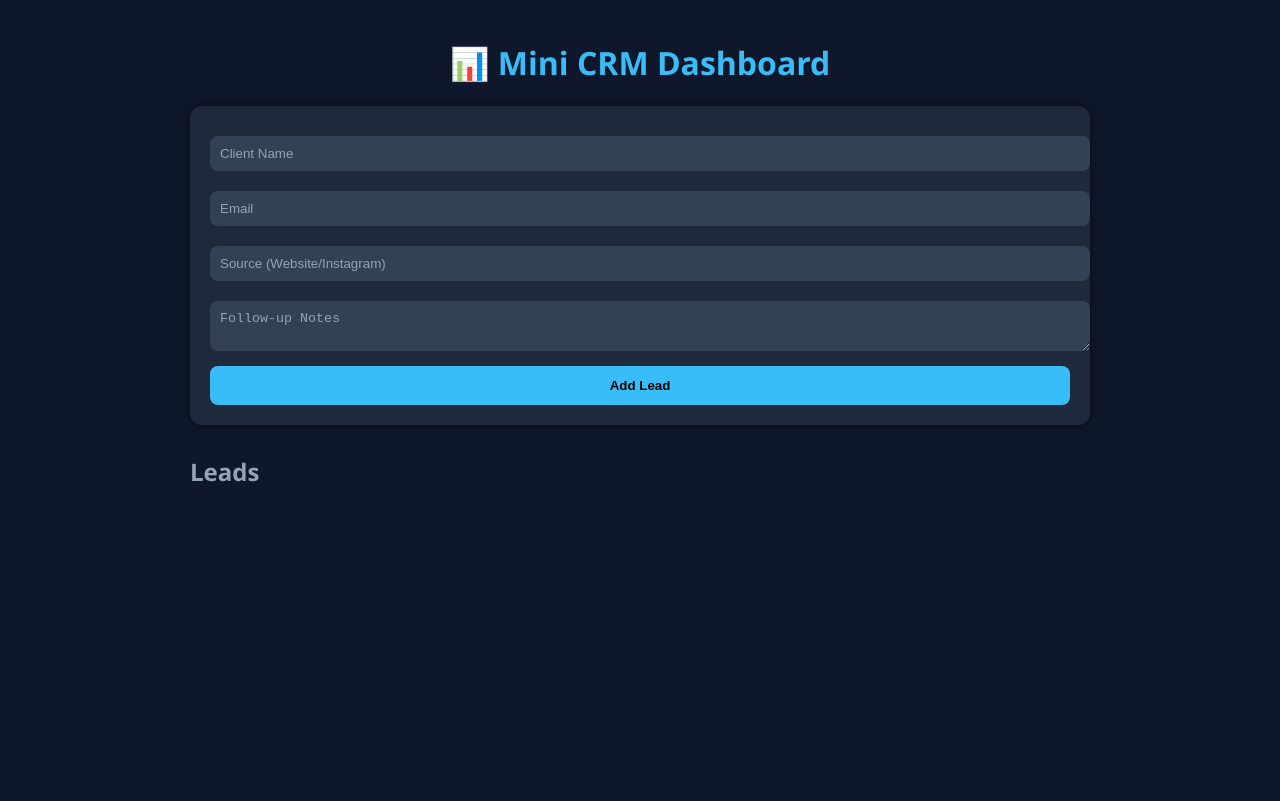
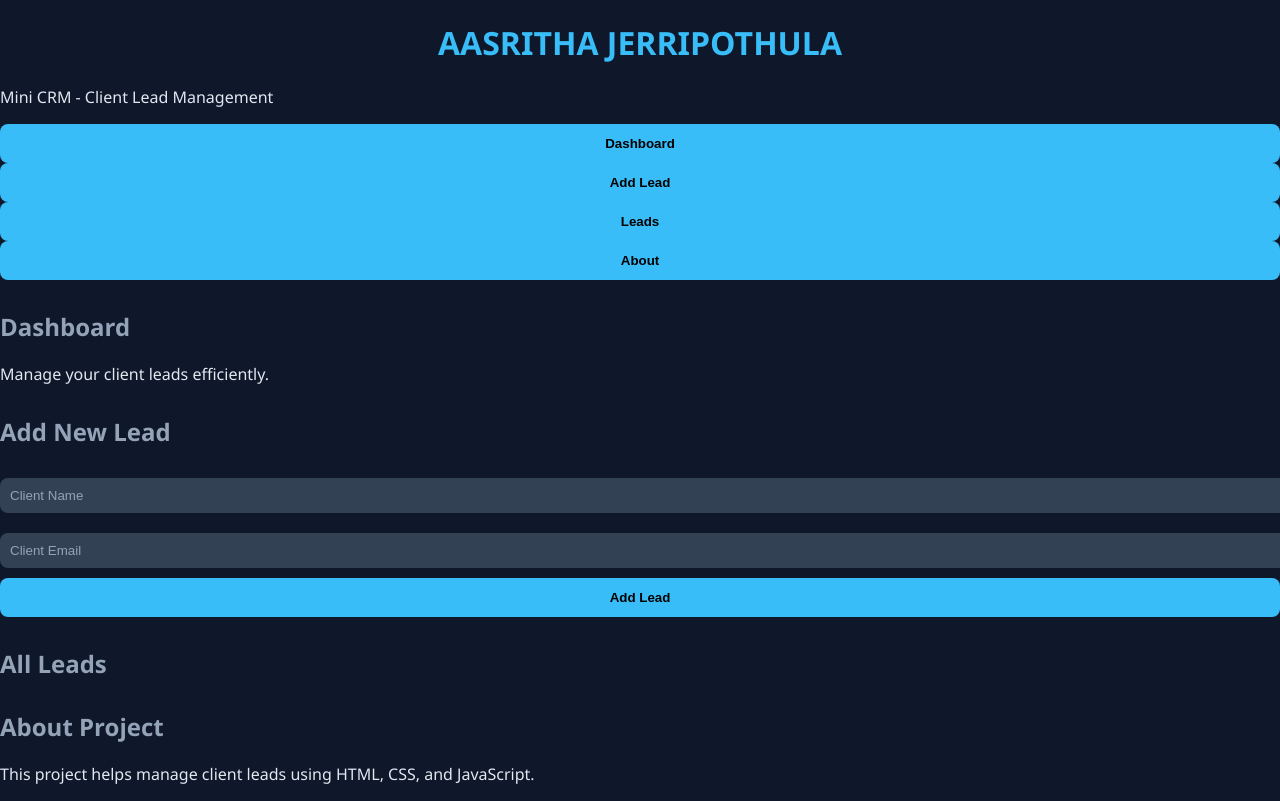
Before and after one commit to Aasritha007/FUTURE_FS_02, a website: page index.html in a window 1280 px wide. Drawn offline with Linux system fonts and the light colour scheme; no server answers.

Commit message:
Update index.html

```diff
--- a/index.html
+++ b/index.html
@@ -1,29 +1,32 @@
-<!DOCTYPE html>
-<html>
+<!DOCTYPE html><html lang="en">
 <head>
-  <title>Mini CRM Dashboard</title>
+  <meta charset="UTF-8">
+  <meta name="viewport" content="width=device-width, initial-scale=1.0">
+  <title>Aasritha Jerripothula | Mini CRM</title>
   <link rel="stylesheet" href="style.css">
 </head>
 <body>
-
-<div class="container">
-
-  <h1>📊 Mini CRM Dashboard</h1>
-
-  <div class="form">
-    <input id="name" placeholder="Client Name">
-    <input id="email" placeholder="Email">
-    <input id="source" placeholder="Source (Website/Instagram)">
-    <textarea id="notes" placeholder="Follow-up Notes"></textarea>
-
+  <header>
+    <h1>AASRITHA JERRIPOTHULA</h1>
+    <p>Mini CRM - Client Lead Management</p>
+  </header>  <div class="tabs">
+    <button class="tab-btn active" onclick="openTab('dashboard')">Dashboard</button>
+    <button class="tab-btn" onclick="openTab('add')">Add Lead</button>
+    <button class="tab-btn" onclick="openTab('leads')">Leads</button>
+    <button class="tab-btn" onclick="openTab('about')">About</button>
+  </div>  <section id="dashboard" class="tab-content active">
+    <h2>Dashboard</h2>
+    <p>Manage your client leads efficiently.</p>
+  </section>  <section id="add" class="tab-content">
+    <h2>Add New Lead</h2>
+    <input type="text" id="name" placeholder="Client Name">
+    <input type="email" id="email" placeholder="Client Email">
     <button onclick="addLead()">Add Lead</button>
-  </div>
-
-  <h2>Leads</h2>
-  <div id="list"></div>
-
-</div>
-
-<script src="script.js"></script>
-</body>
+  </section>  <section id="leads" class="tab-content">
+    <h2>All Leads</h2>
+    <ul id="leadList"></ul>
+  </section>  <section id="about" class="tab-content">
+    <h2>About Project</h2>
+    <p>This project helps manage client leads using HTML, CSS, and JavaScript.</p>
+  </section>  <script src="script.js"></script></body>
 </html>
```
